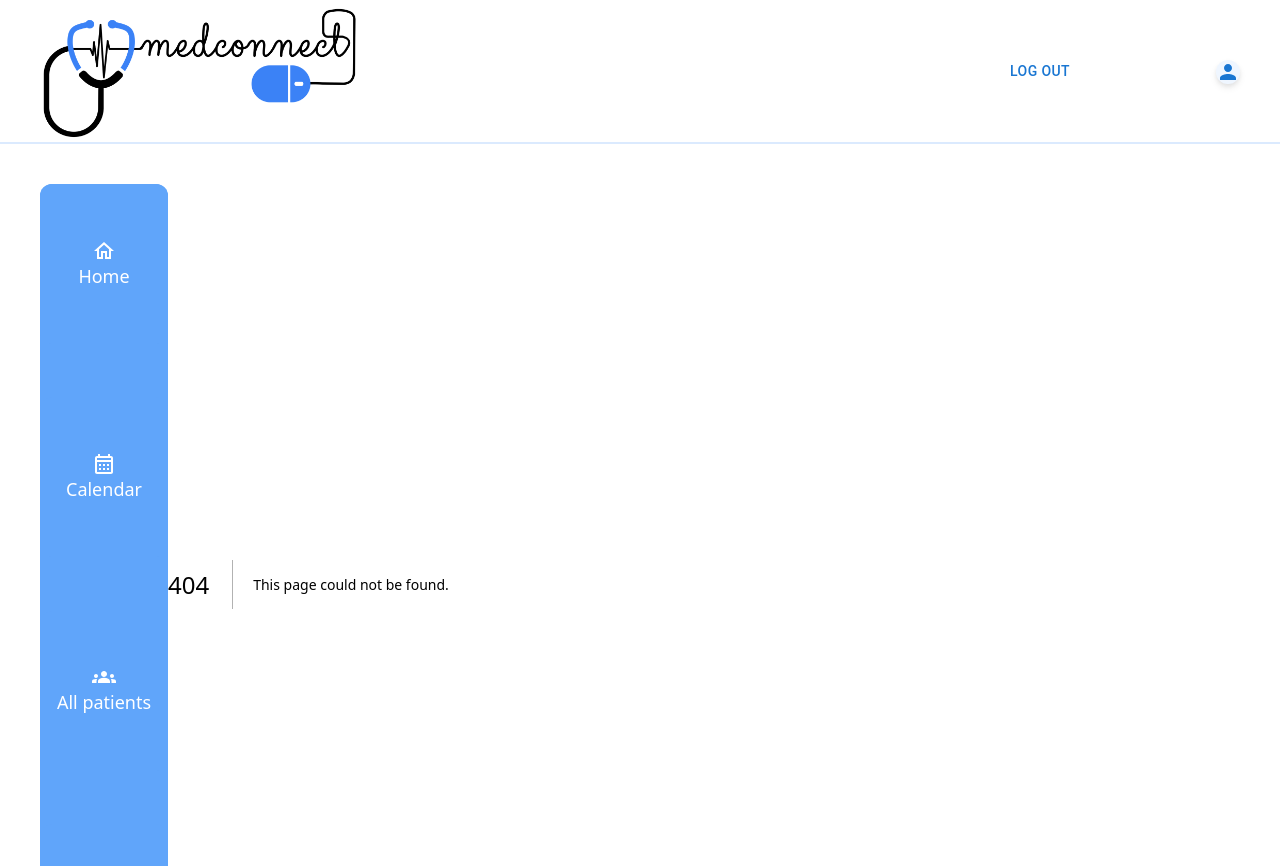
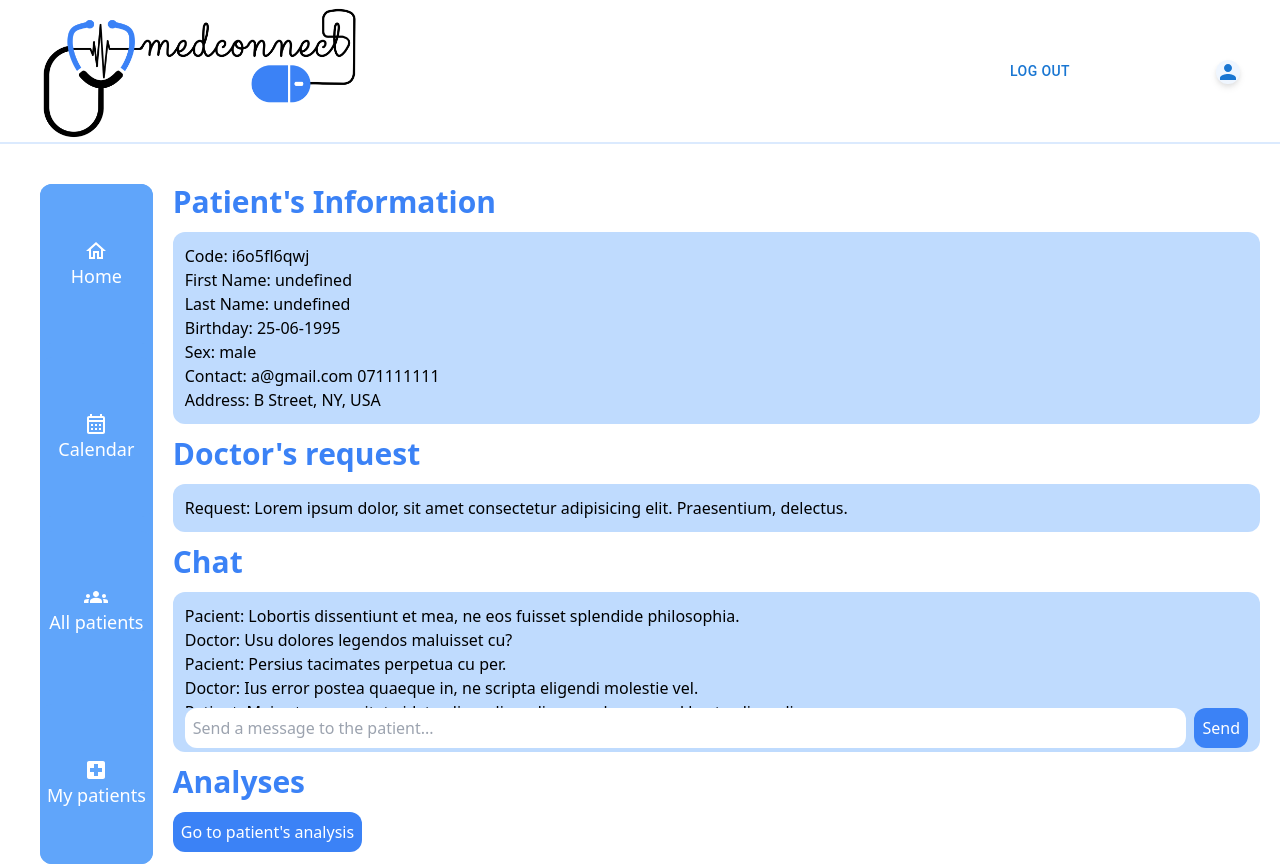
Before and after one commit to LucaStefan112/MedConnect, a Next.js app: page /patientInfoPage in a window 1280 px wide. Before the commit this address had no page. Shown: the top 866 px of the page. Built offline with nearby package versions, Linux system fonts and the light colour scheme.

Commit message:
added patientInfoPage for doctor's appointments

```diff
--- /dev/null
+++ b/components/PatientInfo/PatientInfo.tsx
@@ -0,0 +1,120 @@
+import React from "react";
+import AnalysesPage from "@/pages/analyses copy";
+import { AnalysisRectangle } from "@/pages/analyses copy";
+import { useRouter } from "next/router";
+
+class Patient {
+  firstName: String;
+  lastName: String;
+  birthDay: String;
+  sex: String;
+  email: String;
+  phoneNumber: String;
+  address: String;
+  constructor(
+    firstName: String,
+    lastName: String,
+    birthDay: String,
+    sex: String,
+    email: String,
+    phoneNumber: String,
+    address: String
+  ) {
+    this.firstName = firstName;
+    this.lastName = lastName;
+    this.birthDay = birthDay;
+    this.sex = sex;
+    this.email = email;
+    this.phoneNumber = phoneNumber;
+    this.address = address;
+  }
+}
+
+function showPatientInfo(patient: Patient) {
+  const patientCode = Math.random().toString(36).substring(2, 30);
+
+  return (
+    <div className="bg-blue-200 rounded-xl p-3">
+      <p suppressHydrationWarning>Code: {patientCode}</p>
+      <p>First Name: {patient.firstName}</p>
+      <p>Last Name: {patient.lastName}</p>
+      <p>Birthday: {patient.birthDay}</p>
+      <p>Sex: {patient.sex}</p>
+      <p>
+        Contact: {patient.email} {patient.phoneNumber}
+      </p>
+      <p>Address: {patient.address}</p>
+    </div>
+  );
+}
+
+export default function PatientInfo(props: any) {
+  let patient1: Patient = props.patient;
+  const router = useRouter();
+
+  return (
+    <div className="ml-5 mr-5 mb-3 rounded-xl">
+      <h1 className="text-blue-500 font-bold text-3xl mb-3">
+        Patient's Information
+      </h1>
+      {showPatientInfo(patient1)}
+      <h1 className="text-blue-500 font-bold text-3xl mb-3 mt-3">
+        Doctor's request
+      </h1>
+      <div className="bg-blue-200 rounded-xl p-3">
+        <p>
+          Request: Lorem ipsum dolor, sit amet consectetur adipisicing elit.
+          Praesentium, delectus.
+        </p>
+      </div>
+      <h1 className="text-blue-500 font-bold text-3xl mb-3 mt-3">Chat</h1>
+      <div className="bg-blue-200 rounded-xl p-3 h-[20vh]">
+        <div className="overflow-auto h-[13vh]">
+          <p>
+            Pacient: Lobortis dissentiunt et mea, ne eos fuisset splendide
+            philosophia.
+          </p>
+          <p>Doctor: Usu dolores legendos maluisset cu?</p>
+          <p>Pacient: Persius tacimates perpetua cu per.</p>
+          <p>
+            Doctor: Ius error postea quaeque in, ne scripta eligendi molestie
+            vel.
+          </p>
+          <p>
+            Patient: Mei cetero suavitate id, te eligendi mediocrem duo, sea ad
+            brute eligendi.
+          </p>
+          <p>
+            Doctor: Debet prompta nostrud ius cu, cu quo amet integre imperdiet.
+          </p>
+          <p>Patient: Ne duo tale saperet pericula, duo natum decore id. </p>
+          <p>
+            Doctor: Similique assueverit eos ne, ad pro dico minim, est at rebum
+            congue lobortis.
+          </p>
+          <p>
+            Patient: No audiam volumus mnesarchum usu, sed ut probo deleniti
+            prodesset.
+          </p>
+        </div>
+        <div className="flex flex-row">
+          <input
+            placeholder="Send a message to the patient..."
+            className="bg-blue-40 rounded-xl w-full p-2 mr-2"
+          />
+          <button className="bg-blue-500 text-white rounded-xl p-2">
+            Send
+          </button>
+        </div>
+      </div>
+      {/* add input to this chat and send button */}
+      <h1 className="text-blue-500 font-bold text-3xl mb-3 mt-3">Analyses</h1>
+      <button
+        className="bg-blue-500 text-white rounded-xl p-2"
+        onClick={() => router.push("/analyses")}
+      >
+        Go to patient's analysis
+      </button>
+    </div>
+  );
+}
--- a/pages/appointmentsList/index.tsx
+++ b/pages/appointmentsList/index.tsx
@@ -1,29 +1,86 @@
-import SearchBar from '@/components/SearchBar/SearchBar'
-import VerticalList from '@/components/VerticalList/VerticalList'
-import { IGetAppointmentsResponse } from '@/services/response.interfaces';
-import UserService, { IAppointment } from '@/services/user.service';
-import DateTimeParser from '@/utils/DateTimeParser';
-import Routes from '@/utils/Routes';
-import { Button } from '@mui/material'
-import Link from 'next/link';
-import { useRouter } from 'next/router';
-import React, { useEffect, useState } from 'react'
+import SearchBar from "@/components/SearchBar/SearchBar";
+import VerticalList from "@/components/VerticalList/VerticalList";
+import { IGetAppointmentsResponse } from "@/services/response.interfaces";
+import UserService, { IAppointment } from "@/services/user.service";
+import DateTimeParser from "@/utils/DateTimeParser";
+import Routes from "@/utils/Routes";
+import { Button } from "@mui/material";
+import Link from "next/link";
+import { useRouter } from "next/router";
+import React, { useEffect, useState } from "react";
 
 export default function Appointments() {
   const router = useRouter();
 
   const [appointments, setAppointments] = useState<any[]>([
-    { id: 1, specialisation: { name: 'Specialisation 1' }, doctor: {name: 'Doctor 1'}, date: new Date('2021-10-11') },
-    { id: 2, specialisation: { name: 'Specialisation 2' }, doctor: {name: 'Doctor 2'}, date: new Date('2021-10-12') },
-    { id: 3, specialisation: { name: 'Specialisation 3' }, doctor: {name: 'Doctor 3'}, date: new Date('2021-10-13') },
-    { id: 4, specialisation: { name: 'Specialisation 4' }, doctor: {name: 'Doctor 4'}, date: new Date('2021-10-14') },
-    { id: 5, specialisation: { name: 'Specialisation 5' }, doctor: {name: 'Doctor 5'}, date: new Date('2021-10-15') },
-    { id: 6, specialisation: { name: 'Specialisation 6' }, doctor: {name: 'Doctor 6'}, date: new Date('2021-10-16') },
-    { id: 7, specialisation: { name: 'Specialisation 7' }, doctor: {name: 'Doctor 7'}, date: new Date('2021-10-17') },
-    { id: 8, specialisation: { name: 'Specialisation 8' }, doctor: {name: 'Doctor 8'}, date: new Date('2021-10-18') },
-    { id: 9, specialisation: { name: 'Specialisation 9' }, doctor: {name: 'Doctor 9'}, date: new Date('2021-10-19') },
+    {
+      id: 1,
+      specialisation: { name: "Specialisation 1" },
+      doctor: { name: "Marian Popescu" },
+      date: new Date("2021-10-11"),
+    },
+    {
+      id: 2,
+      specialisation: { name: "Specialisation 2" },
+      doctor: { name: "Alex Valcu" },
+      date: new Date("2021-10-12"),
+    },
+    {
+      id: 3,
+      specialisation: { name: "Specialisation 3" },
+      doctor: { name: "Mihai Crintea" },
+      date: new Date("2021-10-13"),
+    },
+    {
+      id: 4,
+      specialisation: { name: "Specialisation 4" },
+      doctor: { name: "Albert Niculescu" },
+      date: new Date("2021-10-14"),
+    },
+    {
+      id: 5,
+      specialisation: { name: "Specialisation 5" },
+      doctor: { name: "Maria Georgescu" },
+      date: new Date("2021-10-15"),
+    },
+    {
+      id: 6,
+      specialisation: { name: "Specialisation 6" },
+      doctor: { name: "Lucian Georgescu" },
+      date: new Date("2021-10-16"),
+    },
+    {
+      id: 7,
+      specialisation: { name: "Specialisation 7" },
+      doctor: { name: "Tudor Grecu" },
+      date: new Date("2021-10-17"),
+    },
+    {
+      id: 8,
+      specialisation: { name: "Specialisation 8" },
+      doctor: { name: "Razvan Bucur" },
+      date: new Date("2021-10-18"),
+    },
+    {
+      id: 9,
+      specialisation: { name: "Specialisation 9" },
+      doctor: { name: "Cosmin Ionescu" },
+      date: new Date("2021-10-19"),
+    },
   ]);
 
+  const patientName = [
+    "",
+    "Marian-Popescu",
+    "Alex-Valcu",
+    "Mihai-Crintea",
+    "Albert-Niculescu",
+    "Maria-Georgescu",
+    "Lucian-Georgescu",
+    "Tudor-Grecu",
+    "Razvan-Bucur",
+    "Cosmin-Ionescu"
+  ];
   // useEffect(() => {
   //   UserService.getAppointments().then((res: IGetAppointmentsResponse) => {
   //     if(res.success && res.appointments){
@@ -35,31 +92,31 @@ export default function Appointments() {
   // }, []);
 
   return (
-    <div className='main_page'>
-      <div className='flex flex-row items-center justify-between w-full h-14'>
-        <SearchBar placeholder='Search appointment...' />
-        <Link href={ Routes.ADD_APPOINTMENT }>
-          <Button className='main_button text-lg h-14'>
-            New Appointment
-          </Button>
+    <div className="main_page">
+      <div className="flex flex-row items-center justify-between w-full h-14">
+        <SearchBar placeholder="Search appointment..." />
+        <Link href={Routes.ADD_APPOINTMENT}>
+          <Button className="main_button text-lg h-14">New Appointment</Button>
         </Link>
       </div>
-      <p className='text-4xl mt-7 mb-7 text-blue-600 w-full'>
-        My Appointments
-      </p>
-      <VerticalList className='appointments_list_max_height'
-        list= {
-          appointments.map((appointment: IAppointment) => {
-            return {
-              title:  appointment.specialisation.name + ' with ' +
-                      appointment.doctor.name + ' on ' +
-                      DateTimeParser.parseDate(appointment.date) + ' at ' +
-                      DateTimeParser.parseTime(appointment.date),
-              onClick: () => appointment.id && router.push(Routes.APPOINTMENT(appointment.id)),
-            }
-          })
-        }
+      <p className="text-4xl mt-7 mb-7 text-blue-600 w-full">My Appointments</p>
+      <VerticalList
+        className="appointments_list_max_height"
+        list={appointments.map((appointment: IAppointment) => {
+          return {
+            title:
+              appointment.specialisation.name +
+              " with " +
+              appointment.doctor.name +
+              " on " +
+              DateTimeParser.parseDate(appointment.date) +
+              " at " +
+              DateTimeParser.parseTime(appointment.date),
+            onClick: () =>
+              appointment.id && router.push(Routes.APPOINTMENT("name=" + patientName[appointment.id])),
+          };
+        })}
       />
     </div>
-  )
+  );
 }
--- /dev/null
+++ b/pages/patientInfoPage.tsx
@@ -0,0 +1,62 @@
+import React from "react";
+import PatientInfo from "@/components/PatientInfo/PatientInfo";
+import { useRouter } from "next/router";
+import path from "path";
+
+
+class Patient {
+  firstName: String;
+  lastName: String;
+  birthDay: String;
+  sex: String;
+  email: String;
+  phoneNumber: String;
+  address: String;
+  constructor(
+    firstName: String,
+    lastName: String,
+    birthDay: String,
+    sex: String,
+    email: String,
+    phoneNumber: String,
+    address: String
+  ) {
+    this.firstName = firstName;
+    this.lastName = lastName;
+    this.birthDay = birthDay;
+    this.sex = sex;
+    this.email = email;
+    this.phoneNumber = phoneNumber;
+    this.address = address;
+  }
+}
+
+export default function PatientInfoPage() {
+  const router = useRouter();
+  const queryString = router.query;
+  console.log(queryString.name);
+  // split the queryString into firstName and lastName with '-'
+  let nameArray = queryString.name?.toString().split("-");
+  console.log(nameArray);
+
+  if(nameArray == undefined) {
+    nameArray = ["undefined", "undefined"];
+  }
+
+
+  const patient = new Patient(
+    nameArray[0],
+    nameArray[1],
+    "25-06-1995",
+    "male",
+    "a@gmail.com",
+    "071111111",
+    "B Street, NY, USA"
+  );
+
+  return (
+    <div className="flex flex-col w-full rounded-xl">
+      <PatientInfo patient={patient} />
+    </div>
+  );
+}
--- a/utils/Routes.ts
+++ b/utils/Routes.ts
@@ -5,7 +5,7 @@ export default class Routes {
   public static REDIRECT_FROM_AUTH = '/auth-redirect/:token';
   public static ADD_APPOINTMENT = '/appointments/add';
   public static APPOINTMENTS = '/appointments';
-  public static APPOINTMENT = (id: any) => `/appointments/${id}`;
+  public static APPOINTMENT = (id: any) => `/patientInfoPage?${id}`;
   public static ANALYSES = '/analyses';
   public static ANALYSIS = (id: any) => `/analyses/${id}`;
   public static MY_ACCOUNT = '/my-account';
```
